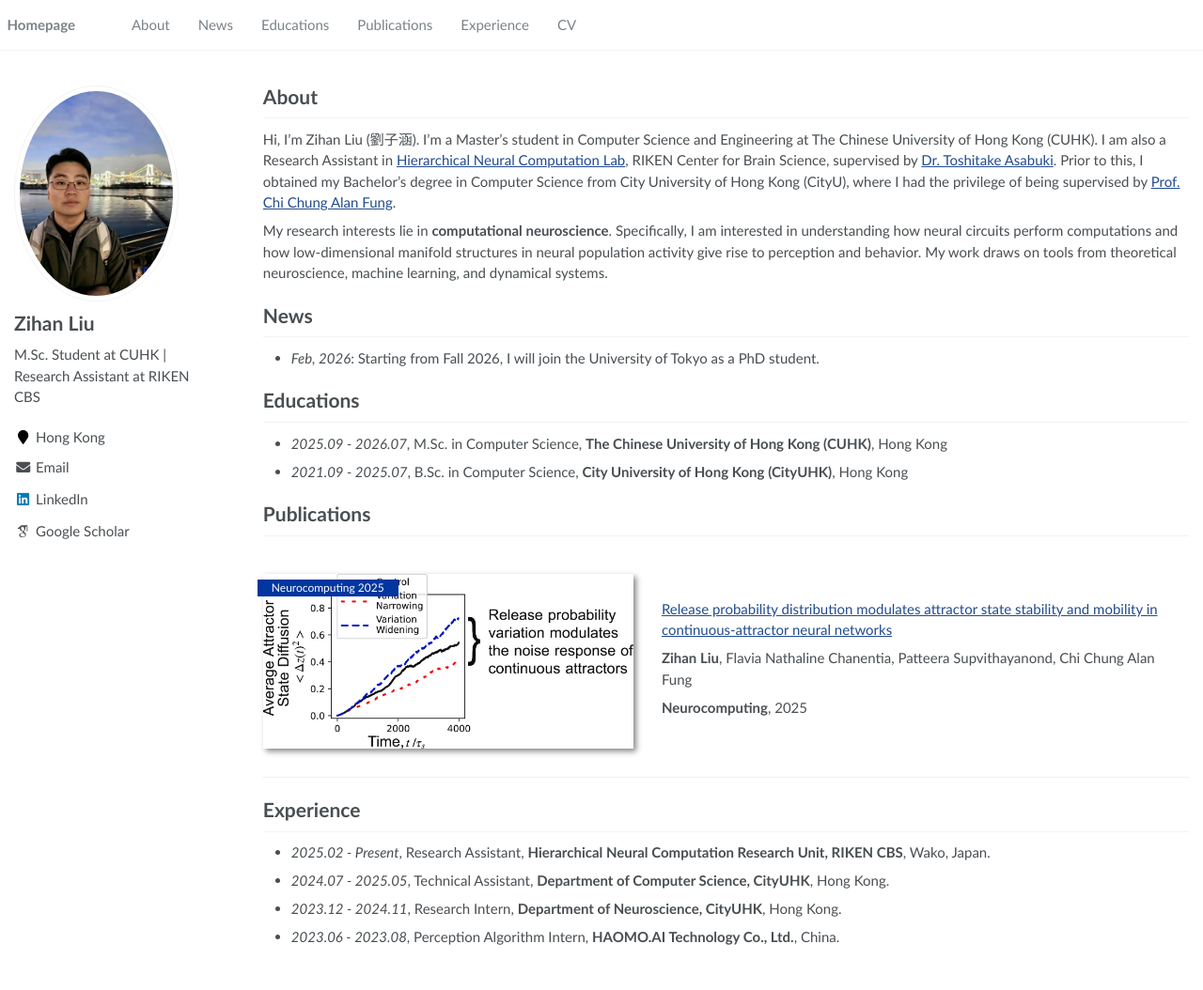
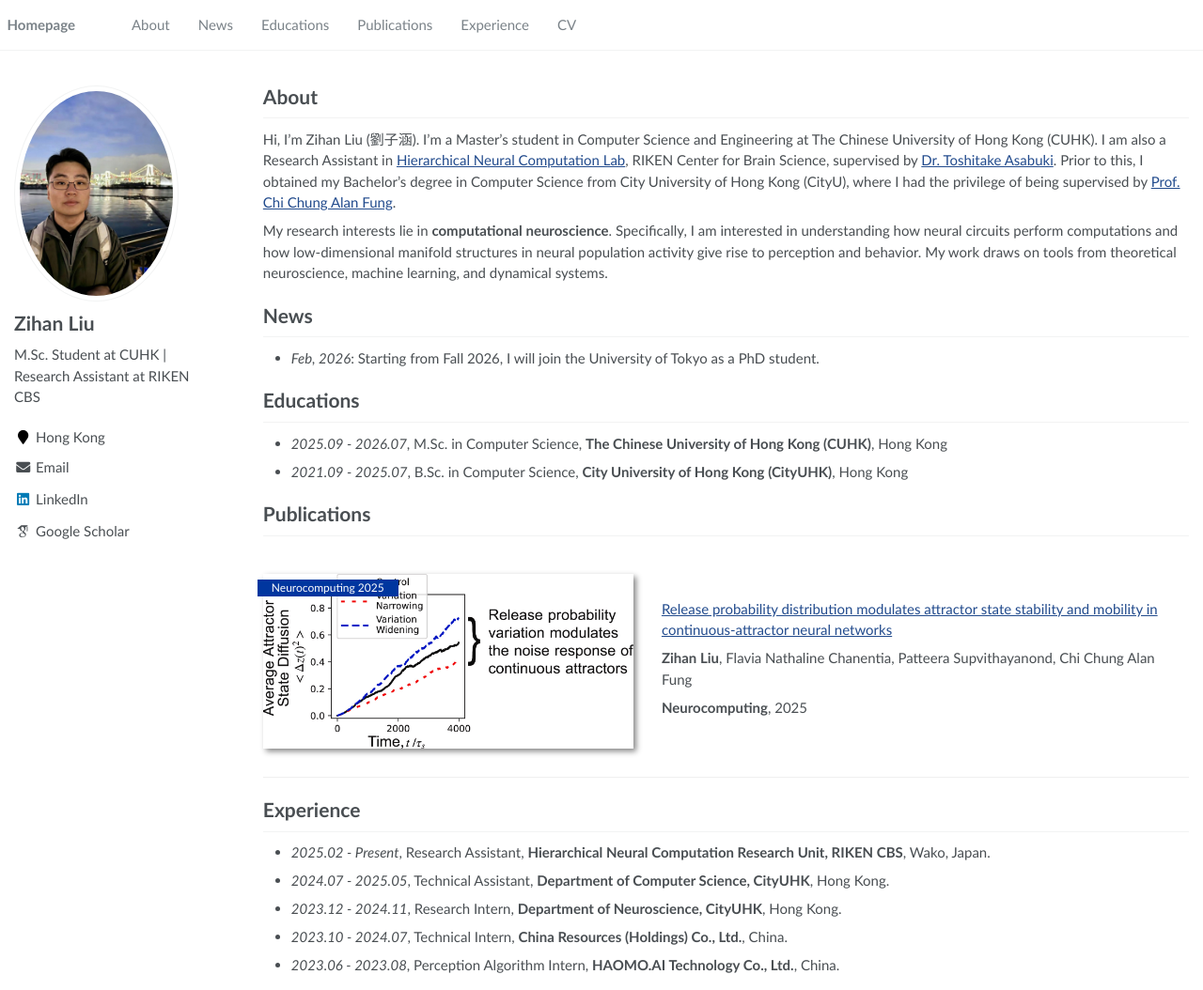
Before and after one commit to zihanliu987/zihanliu987.github.io, a Jekyll site: the page built from _pages/about.md, in a window 1280 px wide and 1054 px high. Shown: the whole window at 94% size. Built offline with Jekyll 4.4.1, drawn with Linux system fonts in a browser that asks for light colours; some web fonts are replaced.

Commit message:
Add China Resources internship to experience section
Co-authored-by: Cursor <cursoragent@cursor.com>

```diff
--- a/_pages/about.md
+++ b/_pages/about.md
@@ -49,4 +49,5 @@ My research interests lie in **computational neuroscience**. Specifically, I am
 - *2025.02 - Present*, Research Assistant, **Hierarchical Neural Computation Research Unit, RIKEN CBS**, Wako, Japan.
 - *2024.07 - 2025.05*, Technical Assistant, **Department of Computer Science, CityUHK**, Hong Kong.
 - *2023.12 - 2024.11*, Research Intern, **Department of Neuroscience, CityUHK**, Hong Kong.
+- *2023.10 - 2024.07*, Technical Intern, **China Resources (Holdings) Co., Ltd.**, China.
 - *2023.06 - 2023.08*, Perception Algorithm Intern, **HAOMO.AI Technology Co., Ltd.**, China.
```
